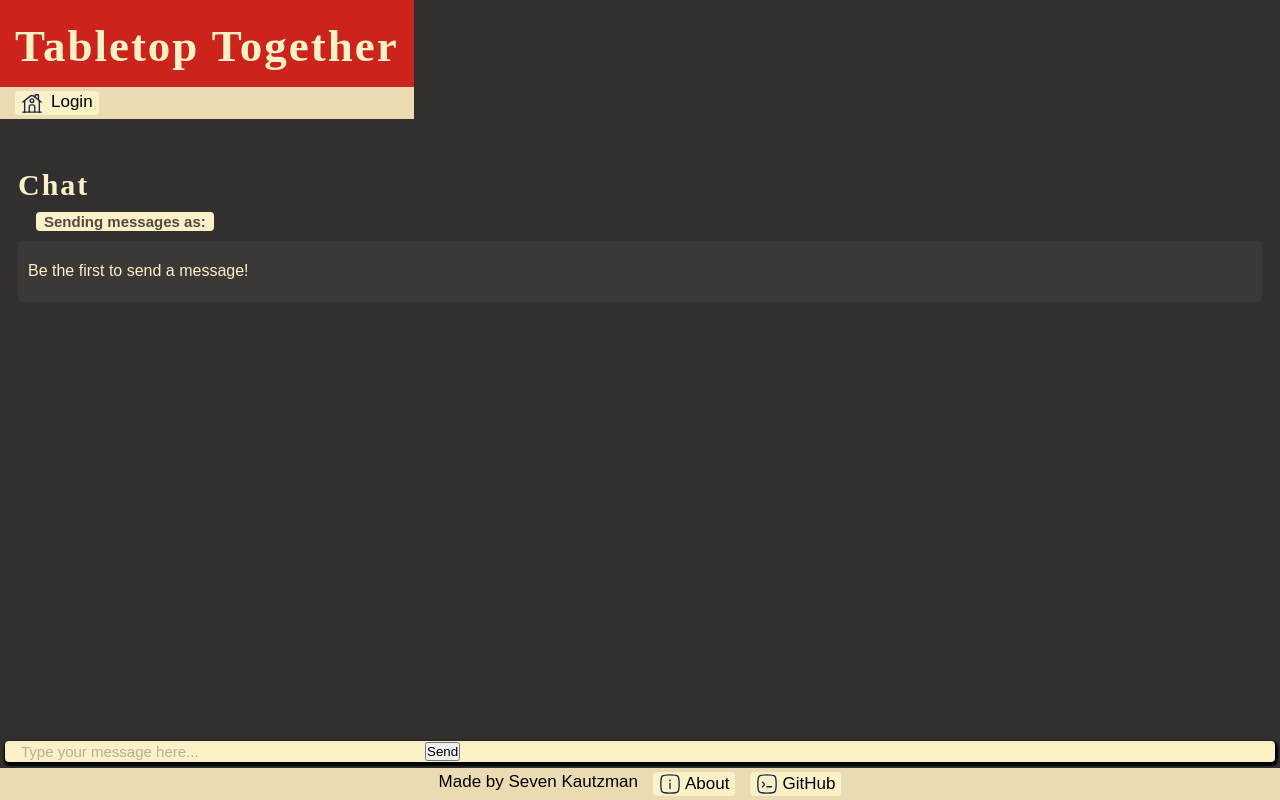
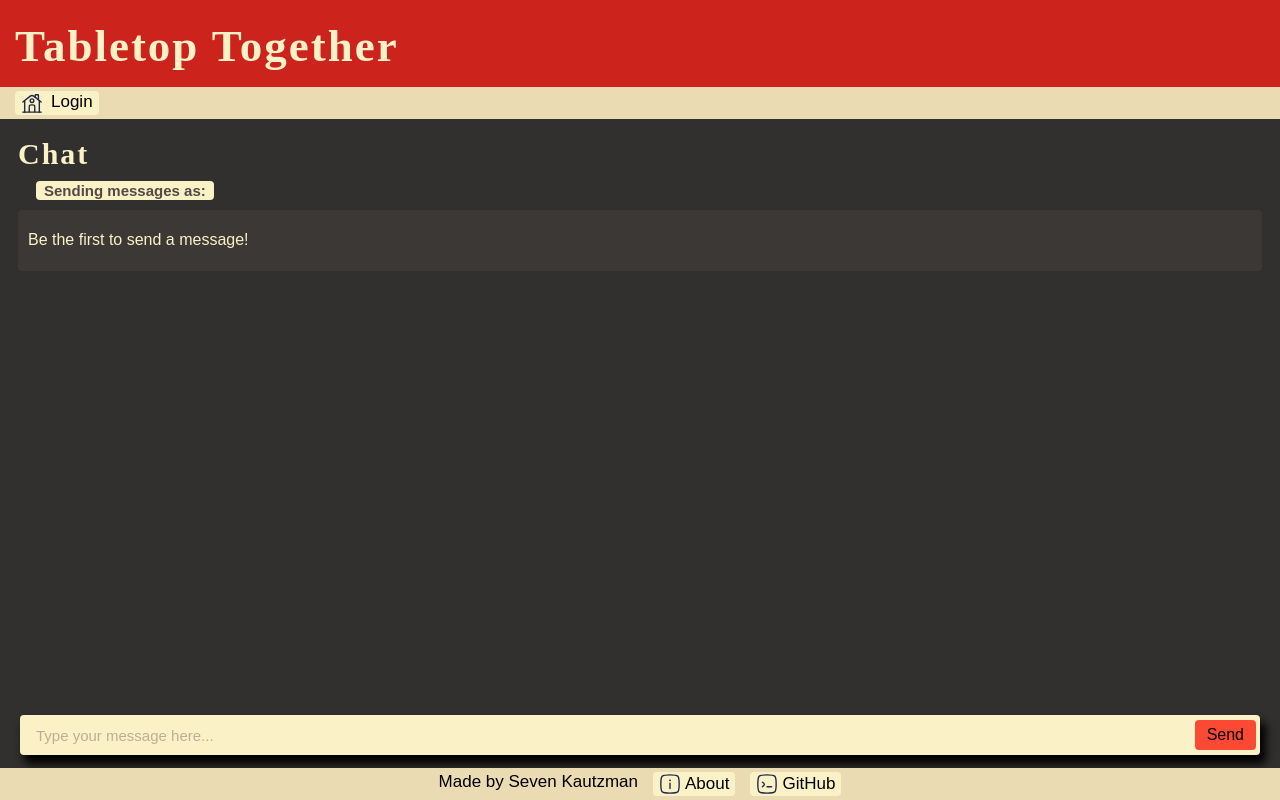
Before and after one commit to raptor-wrangler/sevens-startup, a React (Vite) app: page /chat in a window 1280 px wide. Built offline with nearby package versions, Linux system fonts and the light colour scheme; a web font is replaced by a local one.

Commit message:
i need to be done or ill go insane actually

```diff
--- a/src/app.css
+++ b/src/app.css
@@ -10,11 +10,10 @@
     display:flex;
     flex-direction:column;
     min-height: 100vh;
-    min-width: 100vw;
+    min-width: 70vw;
 }
 
 .header {
-    position:fixed;
     display: flex;
     flex-direction: column;
     background-color: #cc241d;
@@ -76,7 +75,7 @@
     font-family: sans-serif;
     color: #fbf1c7;
     padding: 18px;
-    margin-top: 150px;
+    margin-bottom: 28px;
 }
     h2 {
         font-family: 'Buttons', serif;
@@ -295,7 +294,7 @@
         border:none;
         border-radius:4px;
         margin-top: 10px;
-        margin-bottom:80px;
+        margin-bottom:55px;
     }
 
     .messagerow {
@@ -323,8 +322,23 @@
         font-size: 12px
     }
 
+    .chatform {
+        position:fixed;
+        bottom:45px;
+        left:20px;
+        right:20px;
+        display: flex;
+        flex-direction: row;
+        justify-content: space-between;
+        background-color: #fbf1c7;
+        border: none;
+        border-radius: 4px;
+        padding: 5px 4px;
+        box-shadow: 5px 8px 10px 1px black;
+    }
+
     .chatinput {
-        width: 400px;
+        width: 84vw;
         background-color: #fbf1c7;
         border: none;
         border-radius: 4px;
@@ -332,19 +346,22 @@
         word-break:break-word;
     }
 
-    .chatform {
-        position:fixed;
-        bottom:38px;
-        left:5px;
-        right:5px;
-        display: flex;
-        flex-direction: row;
-        background-color: #fbf1c7;
+    .chatsend {
+       font-family: sans-serif;
+        background-color: #fb4934;
+        color: black;
         border: none;
         border-radius: 4px;
-        padding: 1px 4px;
-        box-shadow: 1px 2px 2px 2px black;
+        padding: 6px 12px;
+        font-size: 16px;
+        cursor: pointer;
     }
+
+    .chatsend:hover {
+        background-color: #cc241d;
+        transition: background-color 0.2s, color 0.2s;
+    }
+
 
 .footer {
     display: flex;
--- a/src/chat/chat.jsx
+++ b/src/chat/chat.jsx
@@ -46,29 +46,18 @@ export function Chat({userName}) {
         hour: "2-digit",
         minute: "2-digit"
       })}
-      const newMessage = messages.concat(message);
-      setMessages(newMessage);
-      localStorage.setItem('messages', JSON.stringify(newMessage));
+      setMessages(prevMessages => {
+        const newMessages = prevMessages.concat(message);
+        localStorage.setItem('messages', JSON.stringify(newMessages));
+        return newMessages;
+      });
   };
-
-  //   setInterval(() => {
-  //   // This will be replaced with WebSocket messages
-  //   const userName = `User-${Math.floor(Math.random() * 100)}`;
-  //   const message = {
-  //     name: userName,
-  //     text: `Hello from ${userName}`,
-  //     date: new Date().toLocaleString("en-US", {
-  //       month: "short",
-  //       day: "numeric",
-  //       year: "numeric",
-  //       hour: "2-digit",
-  //       minute: "2-digit"
-  //     })
-  //   };
-  //   const newMessage = messages.concat(message);
-  //   setMessages(newMessage);
-  //   localStorage.setItem('messages', JSON.stringify(newMessage));
-  // }, 30000);
+React.useEffect(() => {
+  const interval = setInterval(() => {
+    addMessage();
+  }, 15000);
+  return () => clearInterval(interval);
+}, []);
 
   return (
     <main className="maintext">
@@ -88,9 +77,11 @@ export function Chat({userName}) {
               minute: "2-digit"
             })
           };
-          const newMessages = messages.concat(message);
-          setMessages(newMessages);
-          localStorage.setItem('messages', JSON.stringify(newMessages));
+          setMessages(prevMessages => {
+            const newMessages = prevMessages.concat(message);
+            localStorage.setItem('messages', JSON.stringify(newMessages));
+            return newMessages;
+          });
           e.target.reset();
         }} className='chatform'>
           <input className="chatinput" type="text" name="message" placeholder="Type your message here..." required />
```
